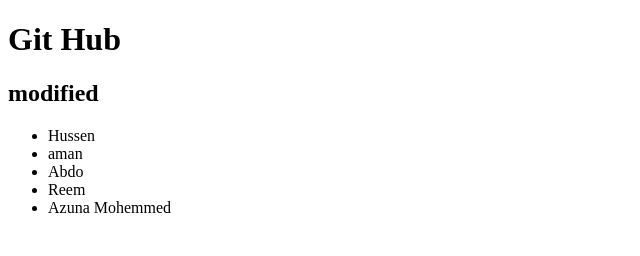
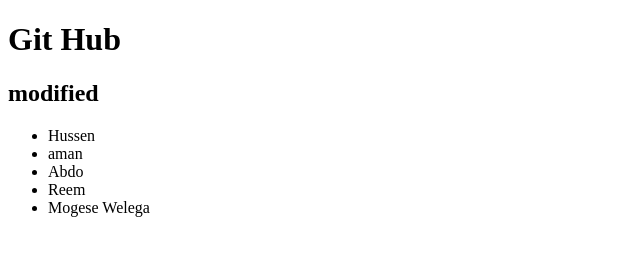
Before and after one commit to ekramteyeb/testinghusseenite, a plain HTML site: page index.html in a window 1280 px wide. Shown: the full height of the page, 0-640 px from the left. Drawn offline with Linux system fonts and the light colour scheme.

Commit message:
one liadded

```diff
--- a/index.html
+++ b/index.html
@@ -11,7 +11,7 @@
     <li>aman</li>
     <li>Abdo</li>
     <li>Reem</li>
-    <li>Azuna Mohemmed</li>
+    <li>Mogese Welega</li>
 </ul>
 
 </div>
```
